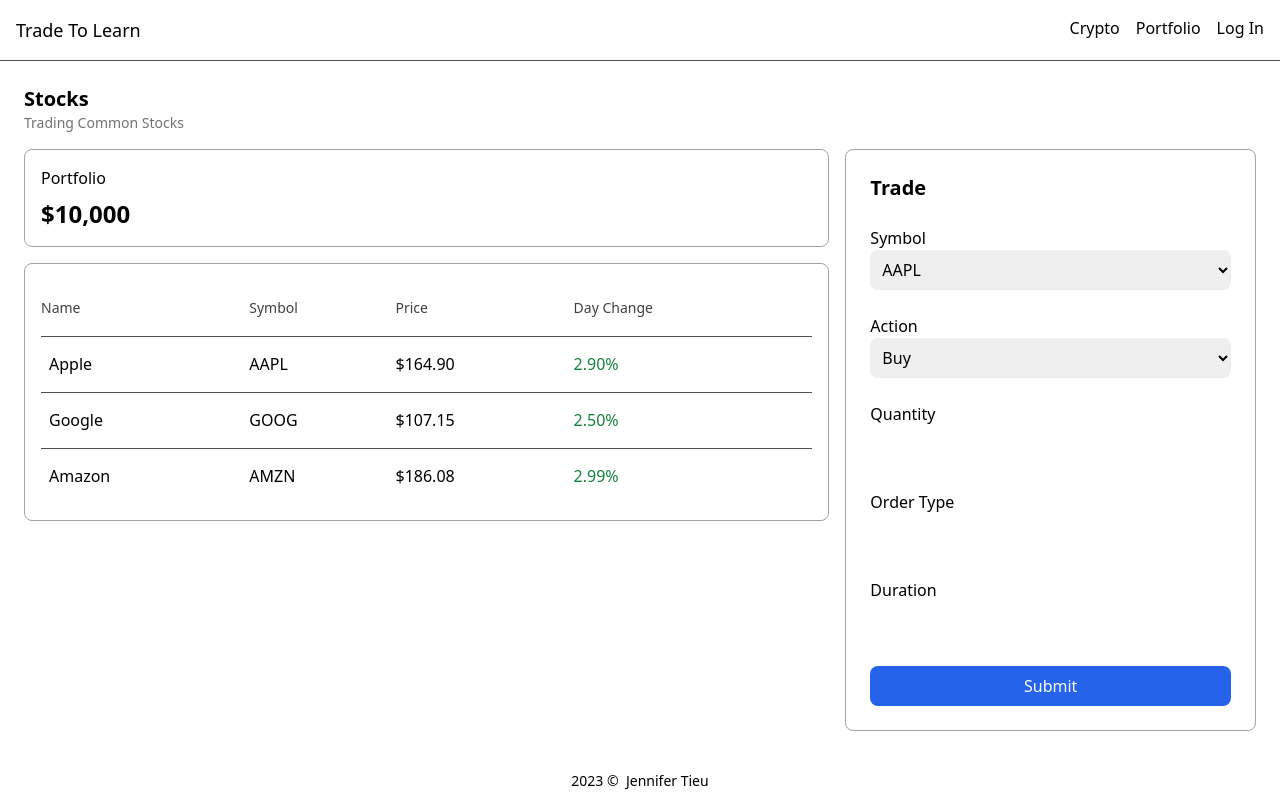
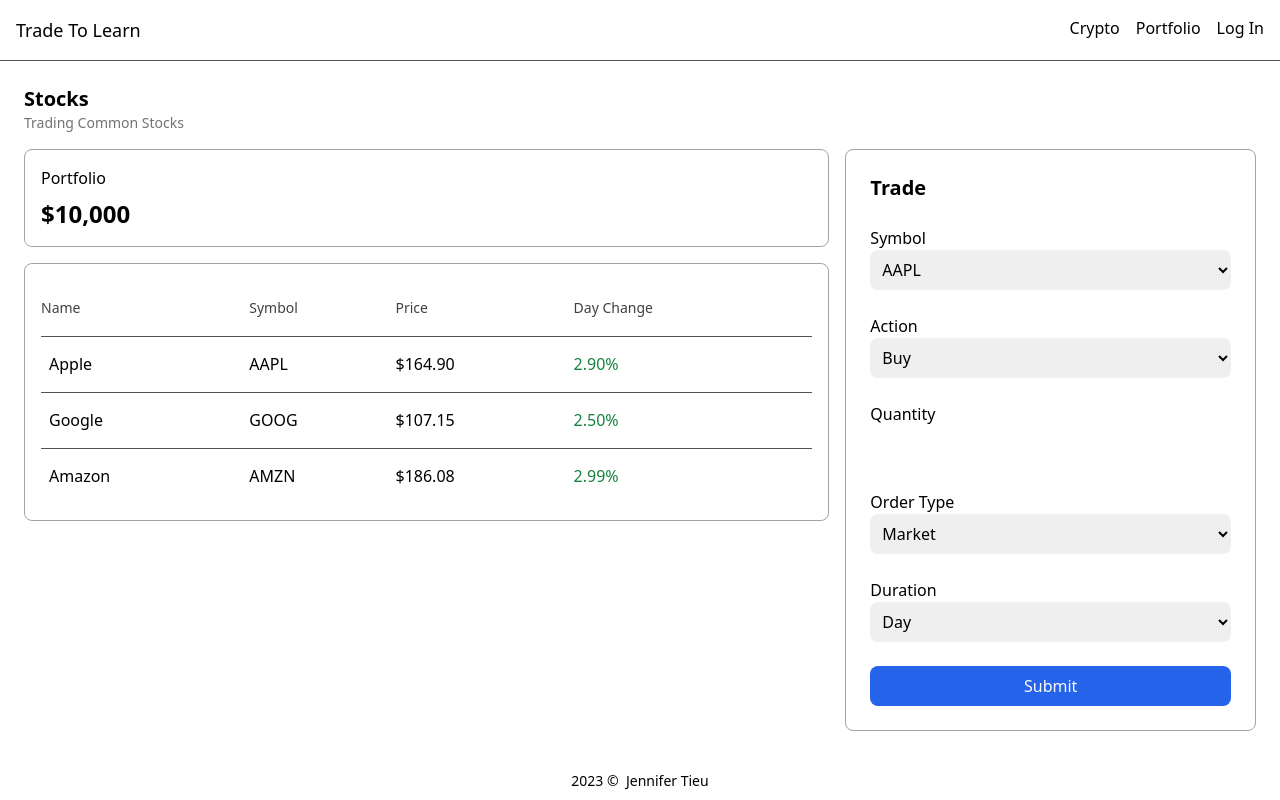
Before and after one commit to jennifertieu/trade-to-learn, a Next.js app: page / in a window 1280 px wide. Built offline with nearby package versions, Linux system fonts and the light colour scheme.

Commit message:
add value, form event listeners, set footer at the bottom of the page

```diff
--- a/src/components/Trade.tsx
+++ b/src/components/Trade.tsx
@@ -1,18 +1,44 @@
-import { useState } from "react";
+import { useState, useEffect } from "react";
+import { SyntheticEvent } from "react";
 
 type TradeProps = {
   type: string;
 };
 
 const Trade = (tradeProps: TradeProps) => {
+  const [tradeFormData, setTradeFormData] = useState({
+    asset: "",
+    action: "",
+    quantity: "",
+    orderType: "",
+    duration: ""
+  });
+
+  function handleChange(event: SyntheticEvent){
+    const { name, value} = event.target as HTMLInputElement;
+    return setTradeFormData((prevFormData) => {
+      return {
+        ...prevFormData,
+        [name]: value
+      }
+    })
+
+  }
+
+  function handleSubmit(event: SyntheticEvent){
+    event.preventDefault();
+    // TODO: submit form data to database
+    console.log("submit form");
+  }
+
   return (
-    <article className="rounded-lg p-6 w-full sm:w-4/12 border border-neutral-400 dark:bg-neutral-800 dark:border-0">
-      <form>
+    <article className="rounded-lg p-6 w-full lg:w-4/12 border border-neutral-400 dark:bg-neutral-800 dark:border-0">
+      <form onSubmit={handleSubmit}>
         <h2 className="text-xl font-semibold">Trade</h2>
         {tradeProps.type === "crypto" ? (
           <div className="mt-6">
             <label className="block" htmlFor="asset">Symbol</label>
-            <select className="rounded-lg w-full p-2" name="asset">
+            <select className="rounded-lg w-full p-2" name="asset" value={tradeFormData.asset} onChange={handleChange}>
               <option value="BTC">Bitcoin</option>
               <option value="ETH">Ethereum</option>
             </select>
@@ -20,7 +46,7 @@ const Trade = (tradeProps: TradeProps) => {
         ) : (
           <div className="mt-6">
             <label className="block" htmlFor="asset">Symbol</label>
-            <select className="rounded-lg w-full p-2" name="asset">
+            <select className="rounded-lg w-full p-2" name="asset" value={tradeFormData.asset} onChange={handleChange}>
               <option value="AAPL">AAPL</option>
               <option value="TSLA">TSLA</option>
               <option value="GOOG">GOOG</option>
@@ -29,24 +55,30 @@ const Trade = (tradeProps: TradeProps) => {
         )}
         <div className="mt-6">
           <label className="block" htmlFor="action">Action</label>
-          <select className="rounded-lg w-full p-2" name="action">
+          <select className="rounded-lg w-full p-2" name="action" value={tradeFormData.action} onChange={handleChange}>
             <option value="Buy">Buy</option>
             <option value="Sell">Sell</option>
           </select>
         </div>
         <div className="mt-6">
           <label className="block" htmlFor="quantity">Quantity</label>
-          <input className="rounded-lg w-full p-2" type="number" name="quantity" />
+          <input className="rounded-lg w-full p-2" type="number" name="quantity" value={tradeFormData.quantity} onChange={handleChange} />
         </div>
         <div className="mt-6">
           <label className="block" htmlFor="orderType">Order Type</label>
-          <input className="rounded-lg w-full p-2" type="text" name="orderType" />
+          <select className="rounded-lg w-full p-2" name="orderType" value={tradeFormData.orderType} onChange={handleChange}>
+            <option value="Market">Market</option>
+            <option value="Limit">Limit</option>
+          </select>
         </div>
         <div className="mt-6">
           <label className="block" htmlFor="duration">Duration</label>
-          <input className="rounded-lg w-full p-2" type="text" name="duration" />
+          <select className="rounded-lg w-full p-2" name="duration" value={tradeFormData.duration} onChange={handleChange}>
+            <option value="Day">Day</option>
+            <option value="Until Cancelled">Until Cancelled</option>
+          </select>
         </div>
-        <button className="rounded-lg bg-blue-600 dark:bg-blue-400 text-neutral-50 py-2 px-4 mt-6 w-full">Submit</button>
+        <button type="submit" className="rounded-lg bg-blue-600 dark:bg-blue-400 text-neutral-50 py-2 px-4 mt-6 w-full">Submit</button>
       </form>
     </article>
   );
```
